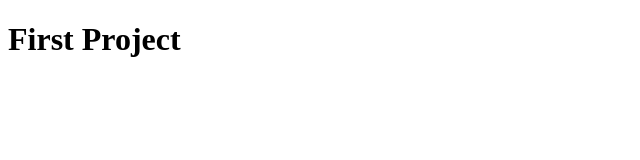
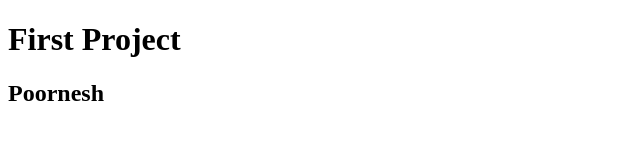
Before and after one commit to PranavShekhar13/Web-Github-Project, a plain HTML site: page index.html in a window 1280 px wide. Shown: the whole page, without its empty margins (0-640 px from the left). Drawn offline with Linux system fonts and the light colour scheme.

Commit message:
Poornesh

```diff
--- a/index.html
+++ b/index.html
@@ -8,5 +8,7 @@
   </head>
   <body>
     <h1>First Project</h1>
+    <h2>Poornesh</h2>
+
   </body>
 </html>
```
